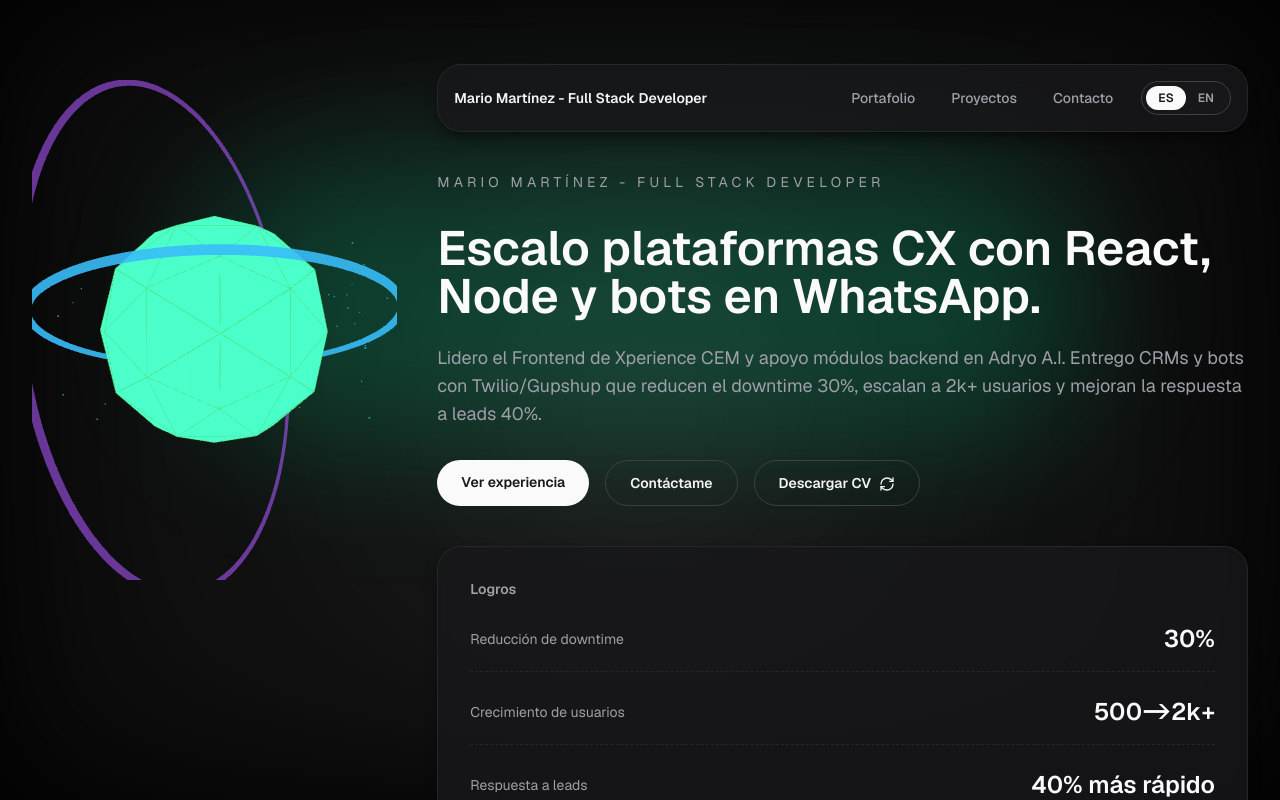
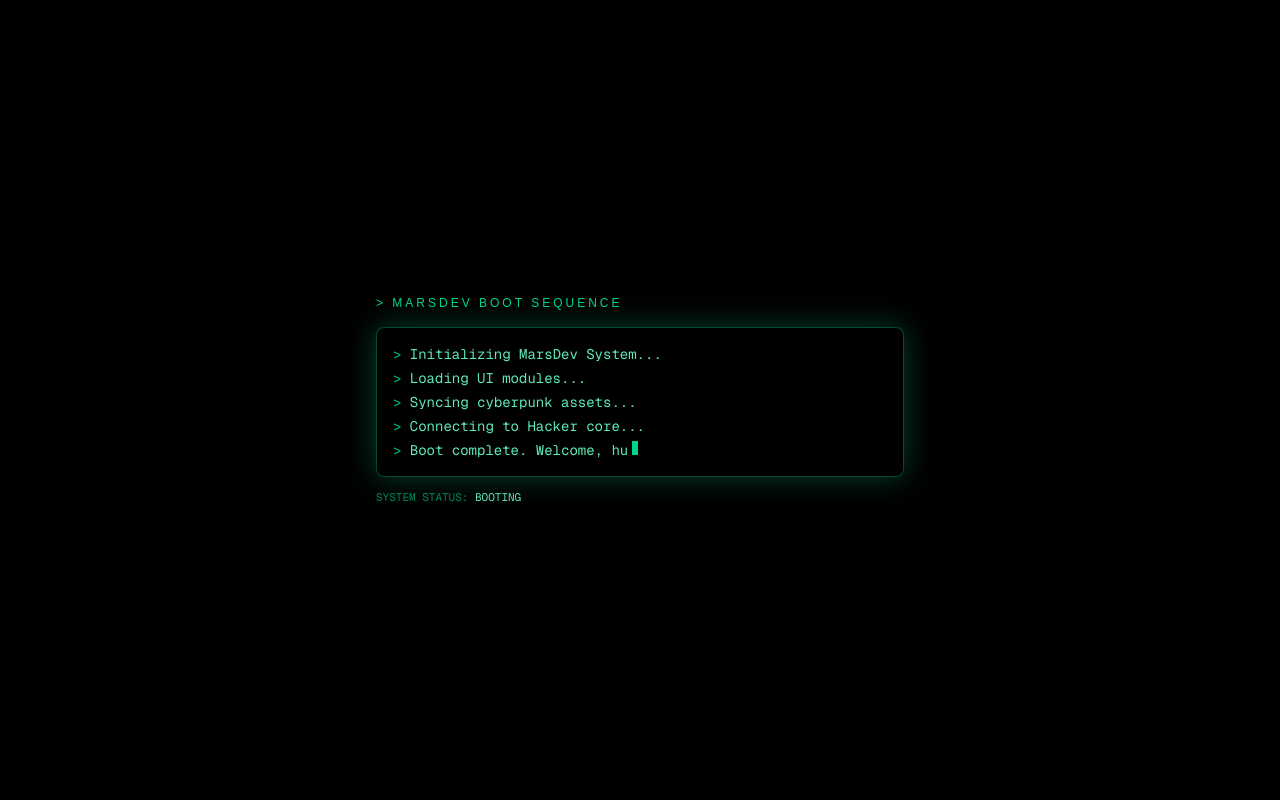
Before and after one commit to marsDev10/portafolio-next, a Next.js app: page / in a window 1280 px wide. Shown: the top 800 px of the page. Built offline with nearby package versions, Linux system fonts and the light colour scheme.

Commit message:
feat(components): ButtonMusic with added cyberpunk style

```diff
--- /dev/null
+++ b/app/components/ButtonMusic.tsx
@@ -0,0 +1,106 @@
+import { Volume2, VolumeOff } from "lucide-react";
+import { useRef, useState, useEffect } from "react";
+
+const ButtonMusic = () => {
+  const audioRef = useRef<HTMLAudioElement | null>(null);
+  const [isPlaying, setIsPlaying] = useState(false);
+
+  useEffect(() => {
+    if (!audioRef.current) return;
+
+    audioRef.current.volume = 0.3;
+
+    const tryAutoplay = async () => {
+      try {
+        if(!audioRef.current) return;
+
+        audioRef.current.muted = false;
+        await audioRef.current.play();
+
+        setIsPlaying(true);
+      } catch (error) {
+        // Autoplay bloqueado (normal en Chrome / móviles)
+        console.warn("Autoplay bloqueado por el navegador", error);
+      }
+    };
+
+    tryAutoplay();
+  }, []);
+
+  const handleToggleMusic = async () => {
+    if (!audioRef.current) return;
+
+    if (isPlaying) {
+      audioRef.current.pause();
+      setIsPlaying(false);
+    } else {
+      try {
+        audioRef.current.muted = false;
+        await audioRef.current.play();
+        setIsPlaying(true);
+      } catch (error) {
+        console.warn("No se pudo reproducir el audio", error);
+      }
+    }
+  };
+
+  return (
+    <>
+      <button
+        onClick={handleToggleMusic}
+        className={`
+            cursor-pointer
+          cyberpunk-btn
+          flex items-center gap-2 rounded-full px-3 py-1.5 text-[11px] font-mono
+          transition-all duration-300
+          ${isPlaying
+            ? "cyberpunk-btn--active text-emerald-200"
+            : "border border-slate-700/80 bg-slate-950/80 text-slate-300 hover:border-emerald-400/70 hover:text-emerald-200 hover:shadow-[0_0_12px_rgba(16,185,129,0.5)]"
+          }
+        `}
+      >
+        <span className="relative flex items-center gap-2">
+          <span
+            className={`
+              transition-transform duration-300
+              ${isPlaying ? "scale-110" : "scale-100"}
+            `}
+          >
+            {isPlaying ? <Volume2 size={16} /> : <VolumeOff size={16} />}
+          </span>
+
+          <span className="uppercase tracking-[0.2em]">
+            {isPlaying ? "Sound: On" : "Sound: Off"}
+          </span>
+        </span>
+
+        <span className="ml-2 flex h-4 items-end gap-[2px]">
+          <span
+            className={`
+              eq-bar
+              ${isPlaying ? "eq-bar-1" : "h-[3px] bg-slate-500/60"}
+            `}
+          />
+          <span
+            className={`
+              eq-bar
+              ${isPlaying ? "eq-bar-2" : "h-[5px] bg-slate-500/60"}
+            `}
+          />
+          <span
+            className={`
+              eq-bar
+              ${isPlaying ? "eq-bar-3" : "h-[2px] bg-slate-500/60"}
+            `}
+          />
+        </span>
+      </button>
+
+      <audio ref={audioRef} loop preload="auto">
+        <source src="/music/marsdev-theme.m4a" type="audio/mp4" />
+      </audio>
+    </>
+  );
+};
+
+export default ButtonMusic;
--- /dev/null
+++ b/app/components/LoaderMarsDev.tsx
@@ -0,0 +1,121 @@
+"use client";
+
+import { useEffect, useState } from "react";
+
+const MESSAGES = [
+  "Initializing MarsDev System...",
+  "Loading UI modules...",
+  "Syncing cyberpunk assets...",
+  "Connecting to Hacker core...",
+  "Boot complete. Welcome, human.",
+];
+
+export const LoaderMarsDev = () => {
+  const [currentLine, setCurrentLine] = useState(0);
+  const [currentText, setCurrentText] = useState("");
+  const [finished, setFinished] = useState(false);
+  const [showBrand, setShowBrand] = useState(false);
+
+  useEffect(() => {
+    if (finished) return;
+
+    let charIndex = 0;
+    let typingTimeout: NodeJS.Timeout;
+    let lineTimeout: NodeJS.Timeout;
+
+    const typeLine = () => {
+      const line = MESSAGES[currentLine];
+
+      if (charIndex <= line.length) {
+        setCurrentText(line.slice(0, charIndex));
+        charIndex++;
+        typingTimeout = setTimeout(typeLine, 30);
+      } else {
+        lineTimeout = setTimeout(() => {
+          if (currentLine < MESSAGES.length - 1) {
+            setCurrentLine((prev) => prev + 1);
+            setCurrentText("");
+          } else {
+            setFinished(true);
+            setTimeout(() => {
+              setShowBrand(true);
+              setTimeout(() => {
+                setShowBrand(false);
+              }, 1200);
+            }, 400);
+          }
+        }, 500);
+      }
+    };
+
+    typeLine();
+
+    return () => {
+      clearTimeout(typingTimeout);
+      clearTimeout(lineTimeout);
+    };
+  }, [currentLine, finished]);
+
+  if (!showBrand && finished) {
+    return null;
+  }
+
+  return (
+    <div
+      className={`
+        fixed inset-0 z-[99]
+        flex flex-col items-center justify-center
+        bg-black
+        transition-opacity duration-700
+        ${finished ? "opacity-0 pointer-events-none" : "opacity-100"}
+      `}
+    >
+      {!finished && (
+        <div className="w-full max-w-xl px-6">
+          <div className="mb-4 text-xs tracking-[0.25em] text-emerald-400 uppercase">
+            &gt; MarsDev Boot Sequence
+          </div>
+
+          <div className="bg-black/60 border border-emerald-500/40 rounded-lg p-4 shadow-[0_0_30px_rgba(16,185,129,0.35)]">
+            {MESSAGES.slice(0, currentLine).map((line, idx) => (
+              <div
+                key={idx}
+                className="font-mono text-sm text-emerald-300 mb-1"
+              >
+                <span className="text-emerald-500">&gt;</span> {line}
+              </div>
+            ))}
+
+            {!finished && (
+              <div className="font-mono text-sm text-emerald-300">
+                <span className="text-emerald-500">&gt;</span> {currentText}
+                <span className="inline-block w-[6px] h-[14px] bg-emerald-400 ml-1 animate-pulse" />
+              </div>
+            )}
+          </div>
+
+          <div className="mt-3 text-[11px] text-emerald-500/70 font-mono">
+            SYSTEM STATUS: <span className="text-emerald-300">BOOTING</span>
+          </div>
+        </div>
+      )}
+
+      {showBrand && (
+        <div className="absolute inset-0 flex items-center justify-center">
+          <h1
+            className="
+              text-5xl md:text-6xl font-semibold tracking-[0.25em]
+              text-emerald-400 uppercase
+            "
+            style={{
+              textShadow:
+                "0 0 10px rgba(16,185,129,0.9), 0 0 25px rgba(16,185,129,0.8), 0 0 55px rgba(56,189,248,0.75)",
+            }}
+          >
+            MARSDEV
+          </h1>
+        </div>
+      )}
+    </div>
+  );
+};
--- a/app/globals.css
+++ b/app/globals.css
@@ -41,3 +41,99 @@ body {
   filter: blur(80px);
   opacity: 0.8;
 }
+
+/* Botón base cyberpunk */
+.cyberpunk-btn {
+  position: relative;
+  overflow: hidden;
+}
+
+/* Glow dinámico cuando está activo */
+.cyberpunk-btn--active {
+  border: 1px solid rgba(45, 212, 191, 0.8);
+  background: radial-gradient(
+      circle at 0% 0%,
+      rgba(45, 212, 191, 0.13),
+      transparent 55%
+    ),
+    radial-gradient(
+      circle at 100% 100%,
+      rgba(56, 189, 248, 0.16),
+      transparent 55%
+    ),
+    #020617;
+  box-shadow:
+    0 0 18px rgba(45, 212, 191, 0.8),
+    0 0 32px rgba(56, 189, 248, 0.6);
+}
+
+/* Halo suave */
+.cyberpunk-btn--active::before {
+  content: "";
+  position: absolute;
+  inset: -60%;
+  background: radial-gradient(
+    circle,
+    rgba(45, 212, 191, 0.22),
+    transparent 60%
+  );
+  opacity: 0.6;
+  filter: blur(18px);
+  z-index: -1;
+}
+
+/* Barras ecualizador base */
+.eq-bar {
+  width: 3px;
+  border-radius: 999px;
+  background: rgba(45, 212, 191, 0.9);
+}
+
+/* Animaciones ecualizador */
+@keyframes eq-pulse-1 {
+  0% {
+    height: 20%;
+  }
+  50% {
+    height: 100%;
+  }
+  100% {
+    height: 35%;
+  }
+}
+
+@keyframes eq-pulse-2 {
+  0% {
+    height: 40%;
+  }
+  50% {
+    height: 90%;
+  }
+  100% {
+    height: 25%;
+  }
+}
+
+@keyframes eq-pulse-3 {
+  0% {
+    height: 15%;
+  }
+  50% {
+    height: 75%;
+  }
+  100% {
+    height: 30%;
+  }
+}
+
+.eq-bar-1 {
+  animation: eq-pulse-1 0.8s ease-in-out infinite;
+}
+.eq-bar-2 {
+  animation: eq-pulse-2 0.9s ease-in-out infinite;
+  animation-delay: 0.15s;
+}
+.eq-bar-3 {
+  animation: eq-pulse-3 0.85s ease-in-out infinite;
+  animation-delay: 0.3s;
+}
--- a/app/layout.tsx
+++ b/app/layout.tsx
@@ -4,6 +4,7 @@ import type { Metadata } from "next";
 import { Geist, Geist_Mono } from "next/font/google";
 
 import { SpotlightCursor } from "./components/SportlightCursor";
+import { LoaderMarsDev } from "./components/LoaderMarsDev";
 
 const geistSans = Geist({
   variable: "--font-geist-sans",
@@ -38,6 +39,7 @@ export default function RootLayout({
         relative
       `}
     >
+       <LoaderMarsDev />
       {/* Glow que sigue al cursor, detrás de todo */}
       <SpotlightCursor />
 
--- a/app/page.tsx
+++ b/app/page.tsx
@@ -18,6 +18,7 @@ import {
 import { ButtonCV } from "./components/ButtonCV";
 import { Link } from "lucide-react";
 import { ThreeExample } from "./components/ThreeExample";
+import ButtonMusic from "./components/ButtonMusic";
 
 const navSections = navJSON.navigation as INavigationItem[];
 
@@ -102,6 +103,7 @@ export default function Home() {
       <div
       ref={mainRef}
       className="relative flex min-h-screen font-sans text-zinc-100 bg-transparent">
+
         <section
         ref={threeElement}
         className="min-w-4/12 flex items-center sticky top-10 z-10 h-screen pr-10">
@@ -110,8 +112,12 @@ export default function Home() {
         <section className="">
           <div className="pointer-events-none absolute inset-x-0 top-40 -z-10 mx-auto h-72 max-w-4xl rounded-full bg-emerald-500/25 blur-3xl" />
           <main className="mx-auto flex w-full max-w-5xl flex-col gap-10 py-12 sm:py-16">
+
               {/* NAV */}
-              <nav className="sticky top-4 z-20 flex flex-col gap-4 rounded-3xl border border-zinc-800 bg-zinc-900/80 p-4 shadow-lg shadow-black/40 backdrop-blur-lg sm:flex-row sm:items-center sm:justify-between">
+              <section className="sticky top-2 right-4 z-21 flex justify-end">
+                <ButtonMusic />
+              </section>
+              <nav className="sticky top-12 z-20 flex flex-col gap-4 rounded-3xl border border-zinc-800 bg-zinc-900/80 p-4 shadow-lg shadow-black/40 backdrop-blur-lg sm:flex-row sm:items-center sm:justify-between">
                 <p className="text-sm font-semibold text-zinc-100">
                   {t.hero.badge}
                 </p>
```
Also changed, not shown: app/context/MainContext.tsx (added), 1 other file (tests, documents, lock files or other folders).
